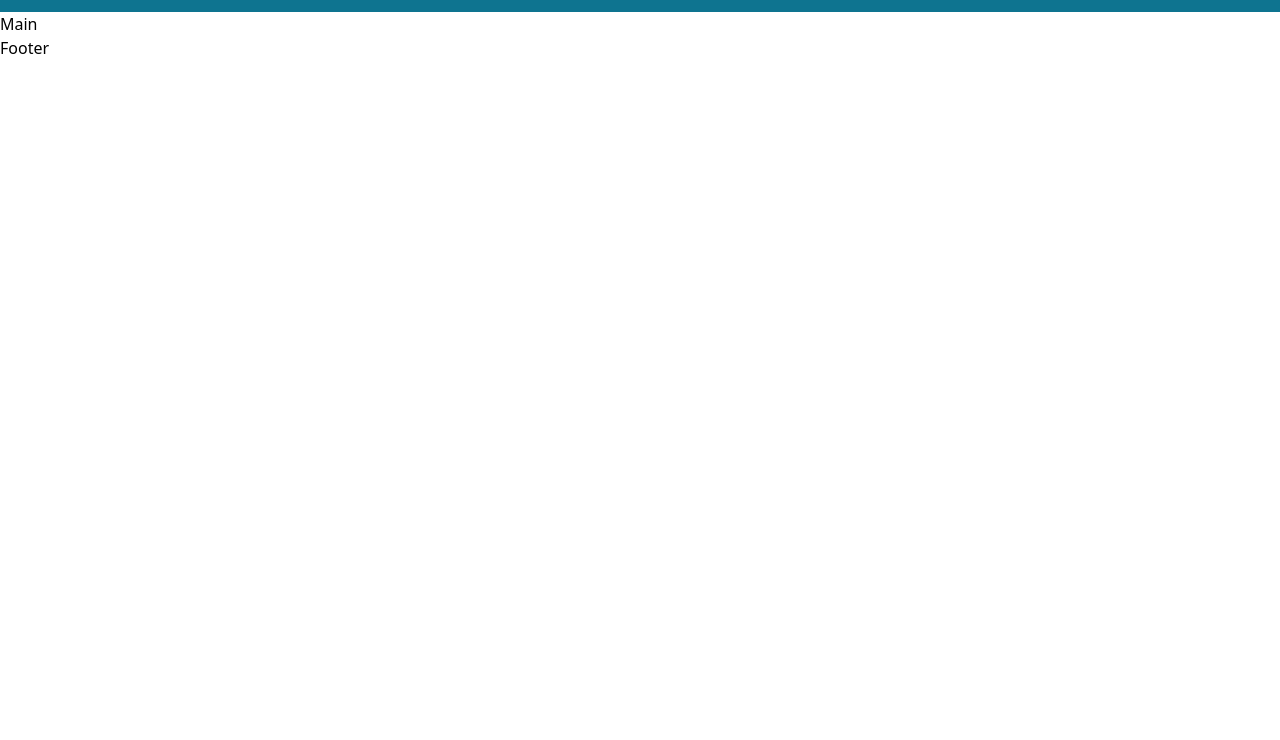
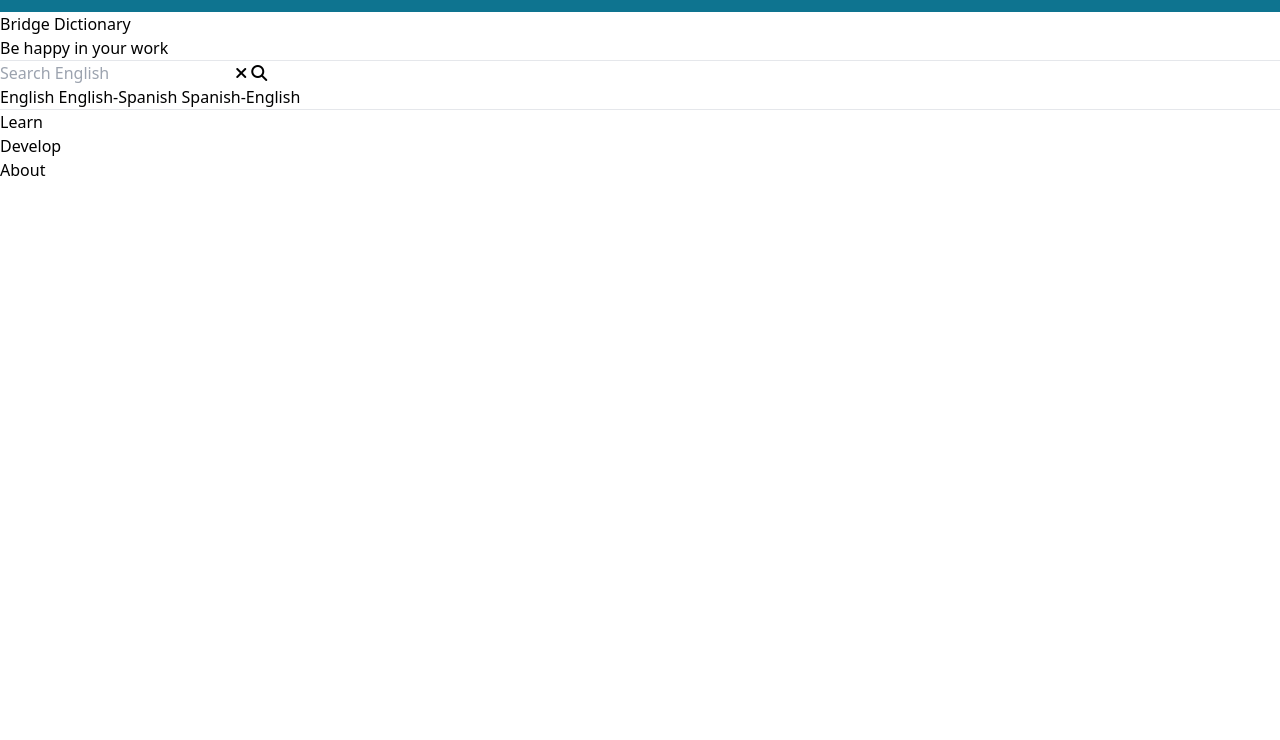
Before and after one commit to anmv921/rumos-projeto-dicionario, a website: page index.html in a window 1280 px wide. Shown: the part 60-800 px from the top of the page. Drawn offline with Linux system fonts and the light colour scheme.

Commit message:
slow and steady

```diff
--- a/index.html
+++ b/index.html
@@ -37,7 +37,7 @@
                     </li>
 
                     <li>
-                        Shop
+                        Shop <i class="fa-solid fa-arrow-up-right-from-square"></i>
                     </li>
             </ul>
 
@@ -63,15 +63,64 @@
     </header>
 
     <main>
-        <div>
-            Main
-        </div>
+        <!-- ****** -->
+        <!-- SEARCH -->
+        <!-- ****** -->
+        <section>
+
+            <div>
+                <h1>
+                    Bridge Dictionary
+                </h1>
+
+                <h2>
+                    Be happy in your work
+                </h2>
+            </div>
+
+            <hr>
+
+            <div>
+                <search>
+                    <form action="./search-word/">
+
+                      <input type="search" id="search-word" name="search-word" placeholder="Search English"/>
+
+                      <button>
+                        <i class="fa-solid fa-xmark"></i>
+                    </button>
+                      <button type="submit"><i class="fa-solid fa-magnifying-glass"></i></button>
+                      <br>
+                      <button>English</button>
+                      <button>English-Spanish</button>
+                      <button>Spanish-English</button>
+                    </form>
+                  </search>
+            </div>
+
+            <hr>
+
+        </section>
     </main>
 
     <footer>
-        <div>
-            Footer
-        </div>
+
+            <ul>
+            <li>
+                Learn
+            </li>
+        </ul>
+
+        <ul>
+            <li>
+                Develop
+            </li>
+        </ul>
+
+        <ul>
+            About
+        </ul>
+
     </footer>
 </body>
 </html>
```
